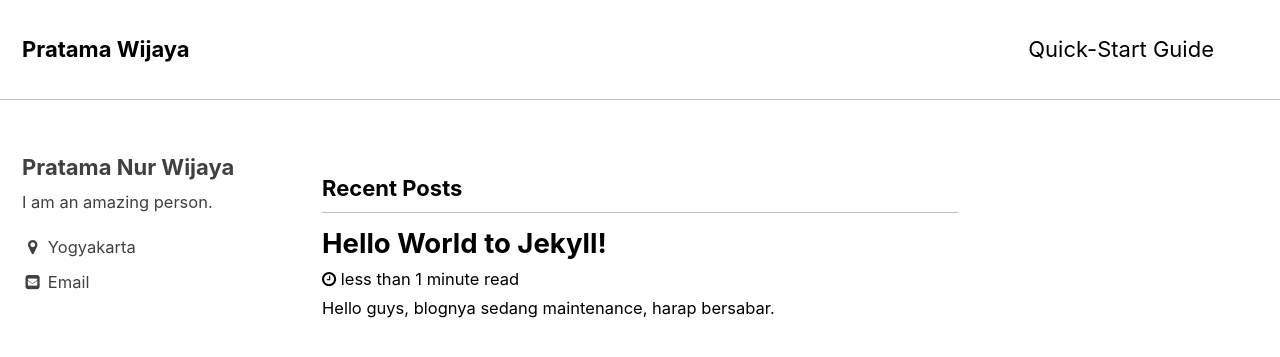
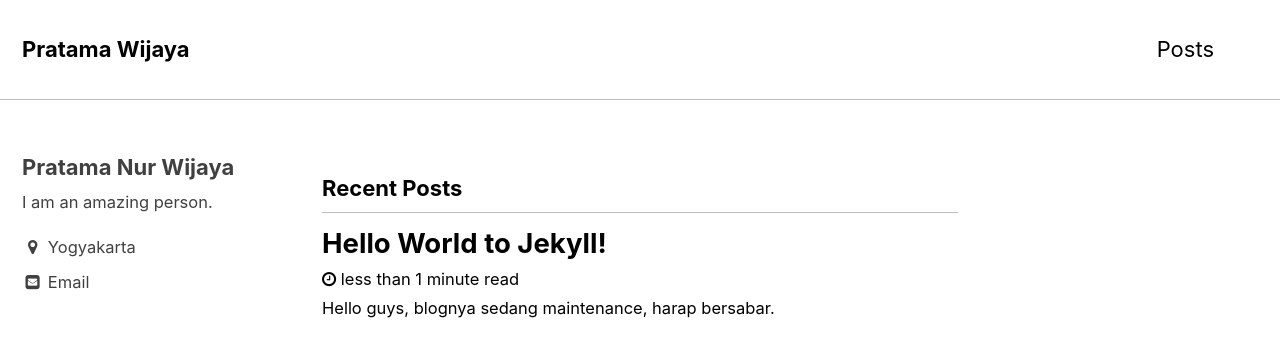
Before and after one commit to pratamawijaya/pratamasite, a Jekyll site: the page built from index.html, in a window 1280 px wide and 900 px high. Shown: the top 357 px of the window. Built offline with Jekyll 4.4.1, drawn with Linux system fonts in a browser that asks for light colours; the list of posts is cut into pages by our own code.

Commit message:
change navigation

```diff
--- a/_data/navigation.yml
+++ b/_data/navigation.yml
@@ -1,7 +1,9 @@
 # main links
 main:
-  - title: "Quick-Start Guide"
-    url: https://mmistakes.github.io/minimal-mistakes/docs/quick-start-guide/
+  #- title: "Quick-Start Guide"
+  #  url: https://mmistakes.github.io/minimal-mistakes/docs/quick-start-guide/
+  - title: "Posts"
+    url: /year-archive/
   # - title: "About"
   #   url: https://mmistakes.github.io/minimal-mistakes/about/
   # - title: "Sample Posts"
```
